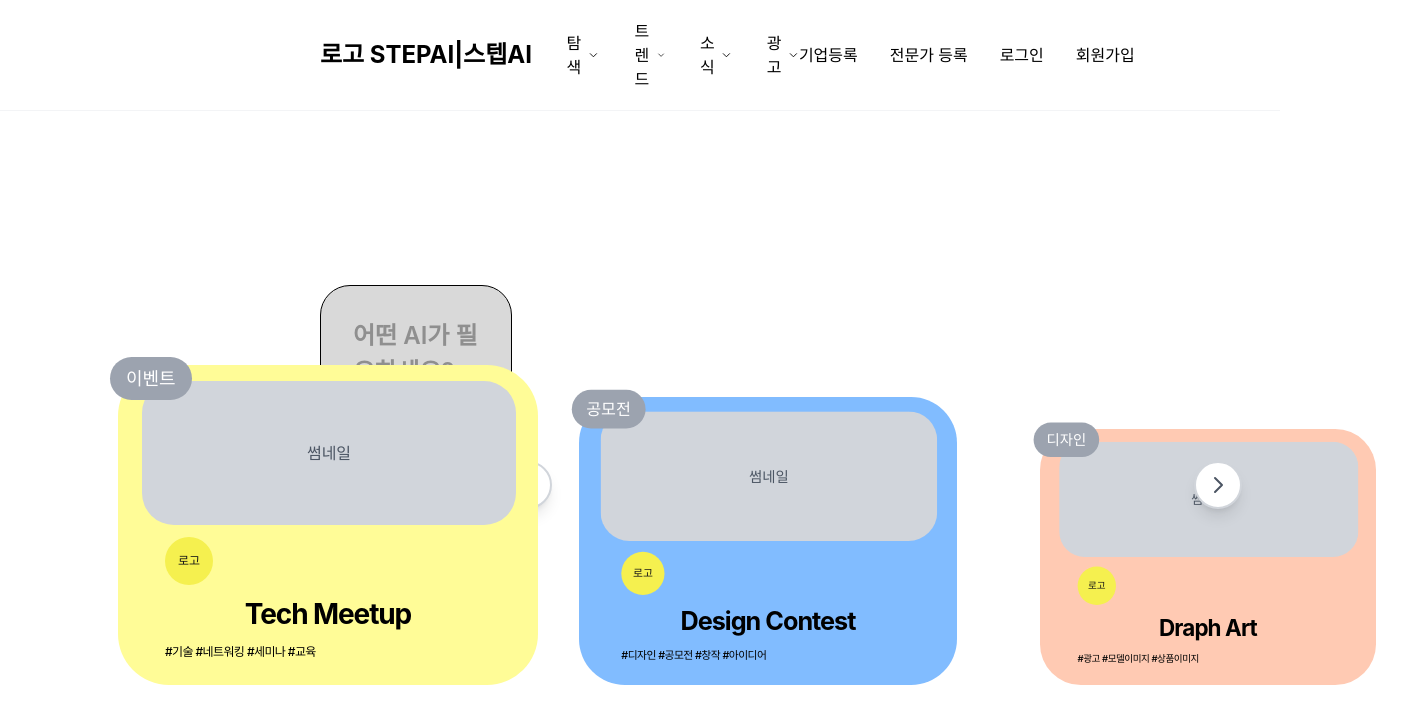
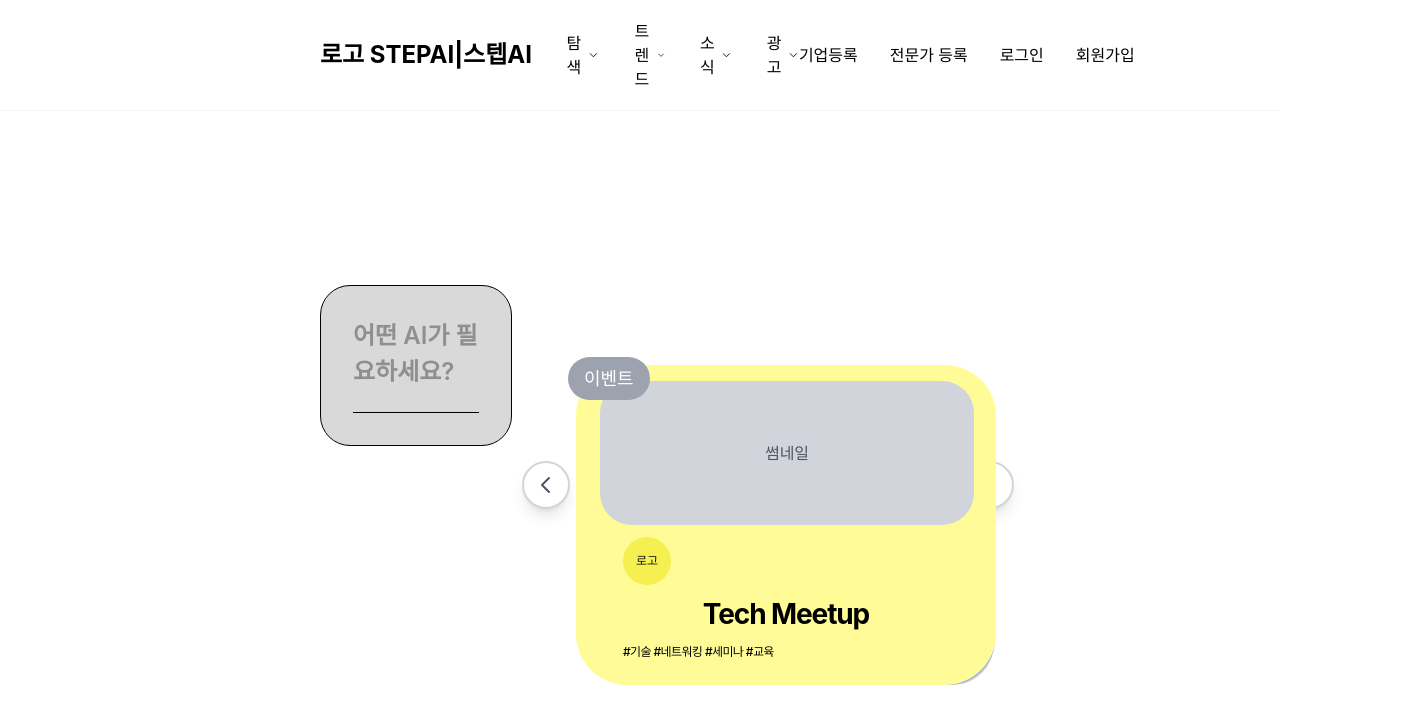
Before and after one commit to kimnamwook1/stepai-web, a Next.js app: page / in a window 1280 px wide. Shown: the top 724 px of the page, 1418 px wide, since content can reach past the window. Built offline with nearby package versions, Linux system fonts and the light colour scheme; a web font is replaced by a local one.

Commit message:
fix: cards now properly overlap with 20px offset

```diff
--- a/src/components/ContentsMain.tsx
+++ b/src/components/ContentsMain.tsx
@@ -155,7 +155,7 @@ const ContentsMain = () => {
                             onClick={() => rotateCards('left')}
                             className="absolute z-20 w-12 h-12 bg-white border-2 border-gray-300 rounded-full flex items-center justify-center hover:bg-gray-50 transition-colors duration-300 shadow-lg"
                             style={{
-                                left: 'calc(50% - 210px - 30px - 24px)', // 1번 카드 중심에서 카드 절반 폭만큼 왼쪽 - 30px - 버튼 절반
+                                left: '-54px', // 카드 컨테이너 좌측에서 30px + 버튼 반지름
                                 top: '50%',
                                 transform: 'translateY(-50%)'
                             }}
@@ -166,20 +166,22 @@ const ContentsMain = () => {
                         </button>
 
                         {/* 카드들 */}
-                        <div className="relative flex items-end justify-center gap-5">
+                        <div className="relative flex items-end justify-center" style={{ width: '460px', height: '320px' }}>
                             {displayCards.map((card) => {
                                 const scale = card.displayIndex === 0 ? 1 : card.displayIndex === 1 ? 0.9 : 0.8;
                                 const zIndex = 30 - card.displayIndex * 10;
+                                const leftOffset = card.displayIndex * 20; // 각각 20px씩 우측으로
 
                                 return (
                                     <div
                                         key={`${card.id}-${card.displayIndex}`}
                                         onClick={() => handleCardClick(card.id)}
-                                        className="relative cursor-pointer transition-all duration-600 ease-in-out"
+                                        className="absolute bottom-0 cursor-pointer transition-all duration-600 ease-in-out"
                                         style={{
                                             transform: `scale(${scale})`,
                                             transformOrigin: 'bottom center',
                                             zIndex: zIndex,
+                                            left: `${leftOffset}px`
                                         }}
                                     >
                                         {/* 뱃지 - 좌상단 삐져나옴 */}
@@ -241,7 +243,7 @@ const ContentsMain = () => {
                             onClick={() => rotateCards('right')}
                             className="absolute z-20 w-12 h-12 bg-white border-2 border-gray-300 rounded-full flex items-center justify-center hover:bg-gray-50 transition-colors duration-300 shadow-lg"
                             style={{
-                                right: 'calc(50% - 420px - 30px - 24px)', // 3번 카드 끝에서 30px + 버튼 절반
+                                right: '-54px', // 카드 컨테이너 우측에서 30px + 버튼 반지름
                                 top: '50%',
                                 transform: 'translateY(-50%)'
                             }}
```
